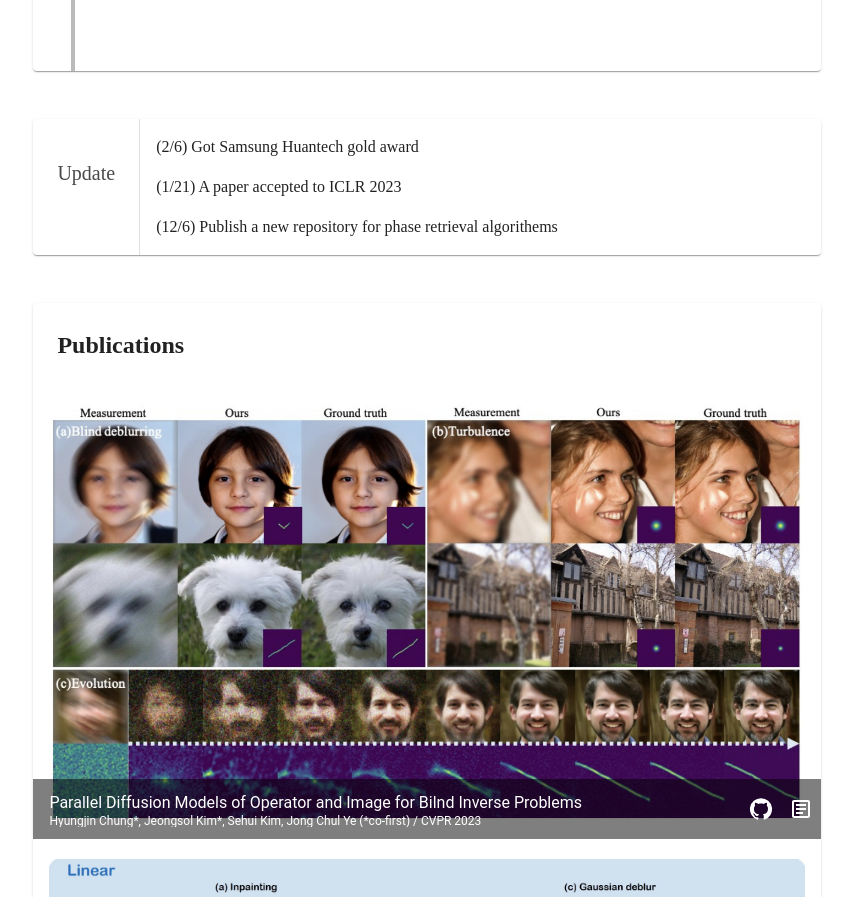
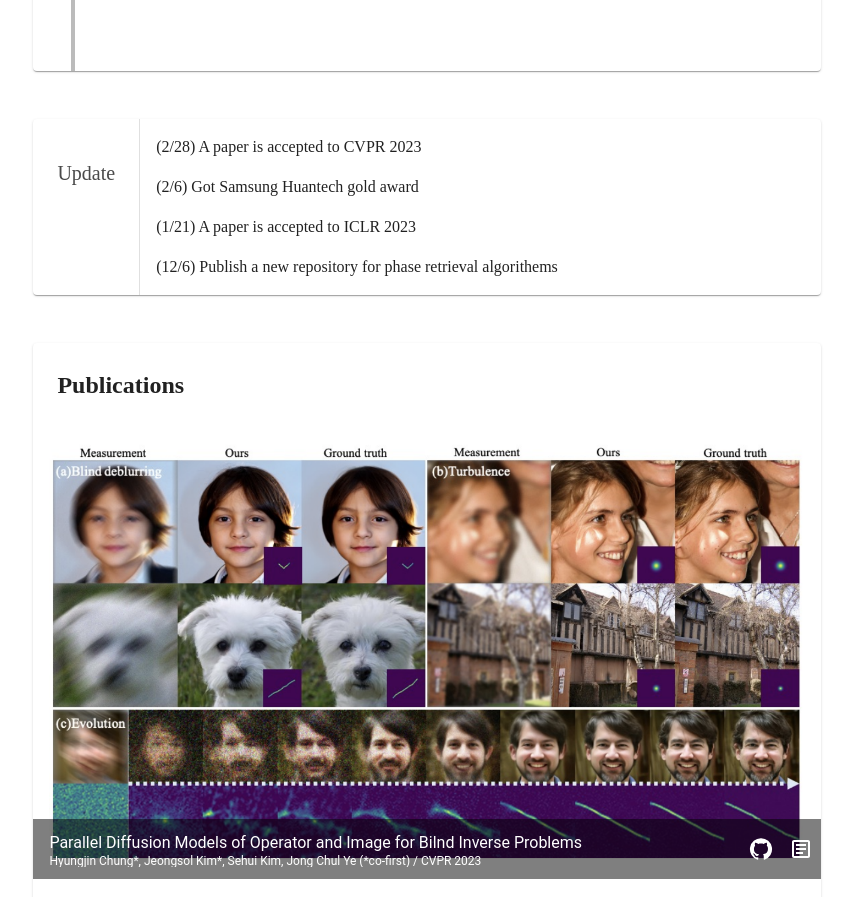
Before and after one commit to jeongsol-kim/jeongsol-kim, a React (Create React App) app: page / in a window 1280 px wide. Shown: the part 1540-2437 px from the top of the page, without its empty margins (213-1066 px from the left). Built offline with nearby package versions, Linux system fonts and the light colour scheme; a web font is replaced by a local one.

Commit message:
add new update

```diff
--- a/src/components/news/News.js
+++ b/src/components/news/News.js
@@ -19,10 +19,13 @@ const NewsBlock  = () => (
                         <Grid item>
                             <List>
                                 <ListItem>
+                                    (2/28) A paper is accepted to CVPR 2023
+                                </ListItem>
+                                <ListItem>
                                     (2/6) Got Samsung Huantech gold award
                                 </ListItem>
                                 <ListItem>
-                                    (1/21) A paper accepted to ICLR 2023
+                                    (1/21) A paper is accepted to ICLR 2023
                                 </ListItem>
                                 <ListItem>
                                     (12/6) Publish a new repository for phase retrieval algorithems
```
